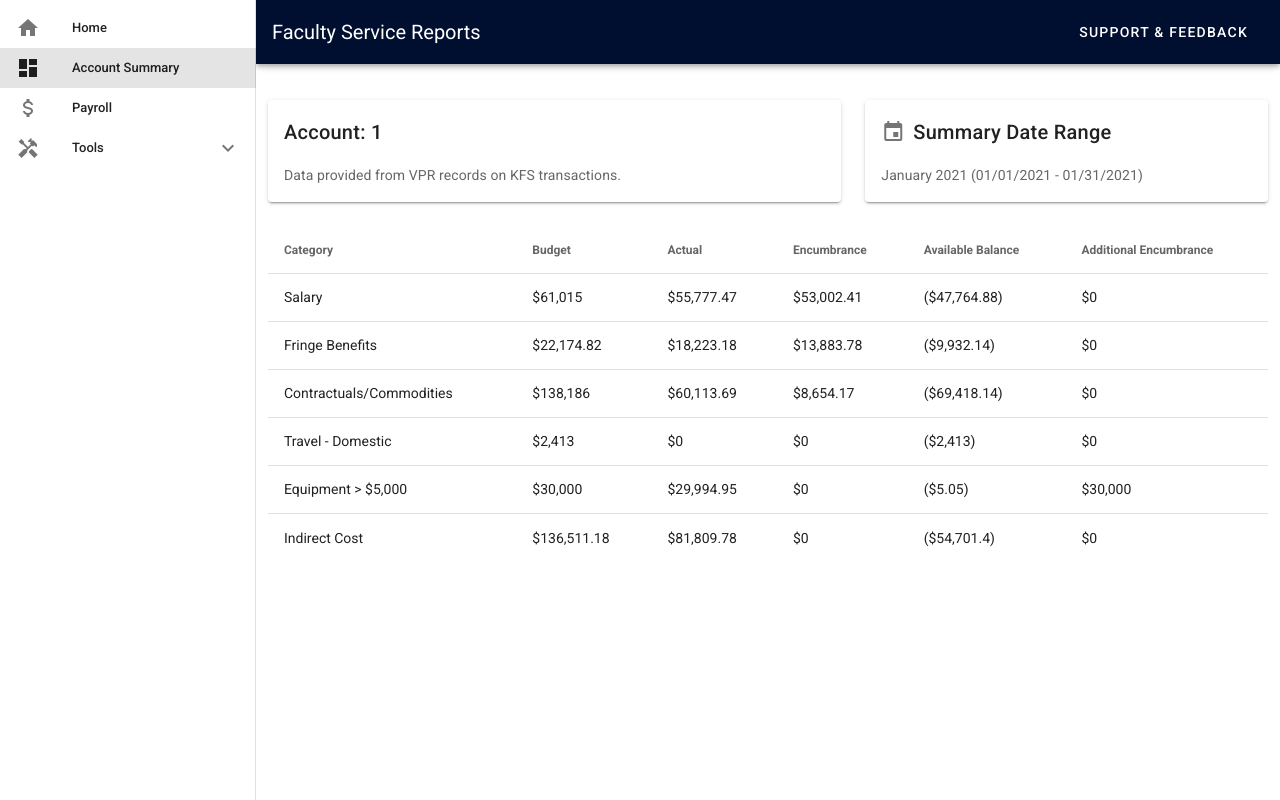
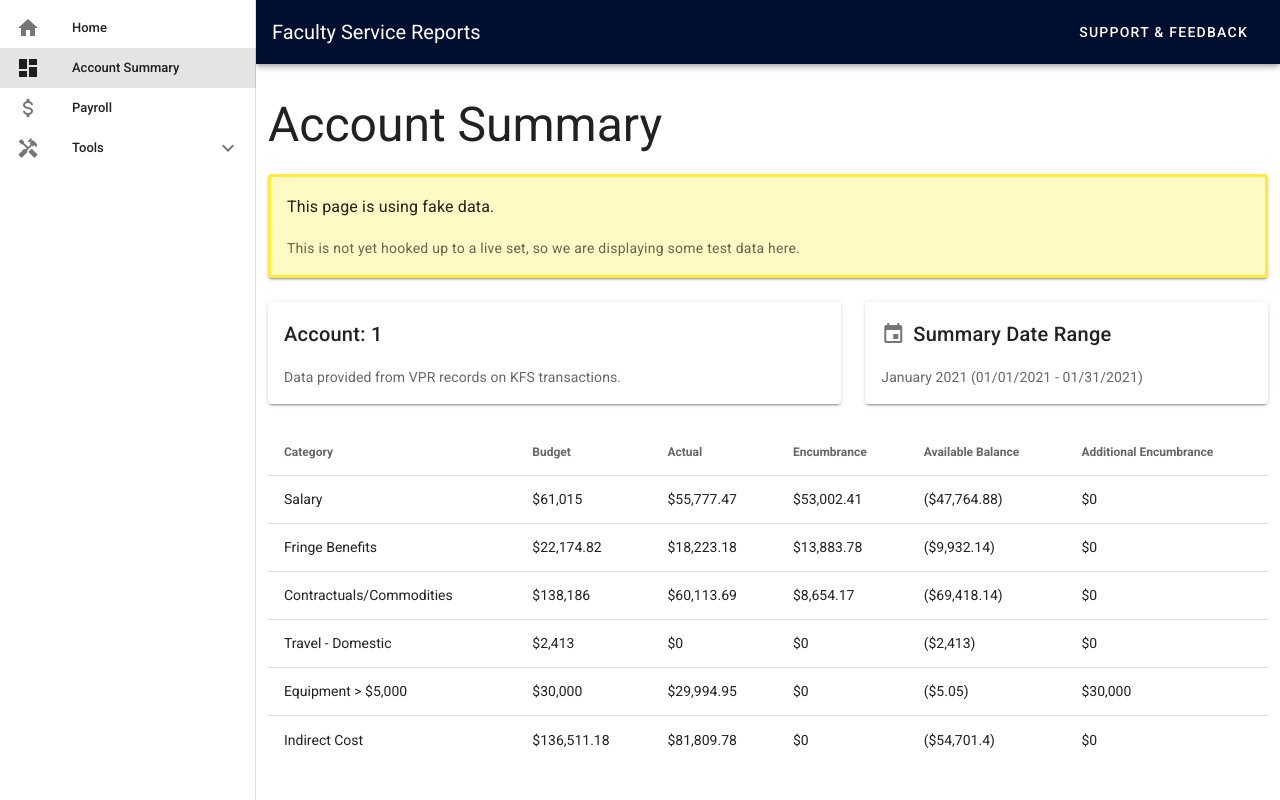
Before and after one commit to uconndxlab/faculty-service-reports, a Vue app in the folder frontend/: page /account/1 in a window 1280 px wide. Built offline with nearby package versions, Linux system fonts and the light colour scheme.

Commit message:
added a warning message for test data, so we can differentiate from the paste views

```diff
--- /dev/null
+++ b/frontend/src/components/TestDataWarning.vue
@@ -0,0 +1,40 @@
+<template>
+    <v-card elevation="2" class="test-data-warning">
+        <v-card-title class="text-subtitle-1">{{ display_header_message }}</v-card-title>
+        <v-card-text>
+            <span class="text-body-2">{{ display_body_message }}</span>
+        </v-card-text>
+    </v-card>
+</template>
+
+<script>
+export default {
+    name: 'test-data-warning',
+    props: ['headerMessage', 'bodyMessage'],
+    computed: {
+        display_header_message() {
+            if ( this.headerMessage ) {
+                return this.headerMessage
+            }
+            return 'This page is using fake data.'
+        },
+        display_body_message() {
+            if ( this.bodyMessage ) {
+                return this.bodyMessage
+            }
+            return 'This is not yet hooked up to a live set, so we are displaying some test data here.'
+        }
+    }
+}
+</script>
+
+<style scoped>
+.test-data-warning {
+    border: 3px solid #FFEB3B;
+    background-color: #FFF9C4;
+}
+/* .test-data-warning {
+    border: 3px solid #EF5350;
+    background-color: #FFEBEE;
+} */
+</style>
--- a/frontend/src/views/Account.vue
+++ b/frontend/src/views/Account.vue
@@ -4,7 +4,19 @@
             <v-row
                 justify="center"
             >
+                <v-col>
+                    <h1 class="text-h3">Account Summary</h1>
+                </v-col>
+            </v-row>
+
+            <v-row
+                justify="center"
+            >
+                <v-col sm="12" v-if="fake">
+                    <test-data-warning></test-data-warning>
+                </v-col>
                 <v-col md="7">
+
                     <v-card>
                         <v-card-title class="text-h6">Account: {{ account_number }}</v-card-title>
                         <v-card-text>
@@ -45,11 +57,15 @@
 import { mapGetters, mapMutations } from 'vuex'
 import dayjs from 'dayjs'
 import AccountSummary from '@/components/AccountSummary.vue'
+import TestDataWarning from '@/components/TestDataWarning.vue'
 
 export default {
-    data: () => ({}),
+    data: () => ({
+        fake: true
+    }),
     components: {
-        AccountSummary
+        AccountSummary,
+        TestDataWarning
     },
     computed: {
         ...mapGetters({
--- a/frontend/src/views/ExcelPaste.vue
+++ b/frontend/src/views/ExcelPaste.vue
@@ -6,8 +6,12 @@
             >
                 <v-col>
                     <h1>Excel Paste</h1>
-                    <p>Purpose of this experiment is to simulate the Payroll Data paste functionality into a tool, so we can start working with the data as a drop in to their workflow.</p>
-                    <input type="text" @paste="onPaste" placeholder="Paste Here">
+
+                    <test-data-warning
+                        header-message="This is a test tool."
+                        body-message="Purpose of this experiment is to simulate the Payroll Data paste functionality into a tool, so we can start working with the data as a drop in to their workflow."
+                    ></test-data-warning>
+                    <input type="text" @paste="onPaste" placeholder="Paste Here" class="mt-4">
                     <p>Pasted Output:</p>
                     <pre>{{ pastedContent }}</pre>
 
@@ -36,8 +40,10 @@
 </template>
 
 <script>
+import TestDataWarning from '@/components/TestDataWarning.vue'
 export default {
     name: "Excel-Paste",
+    components: { TestDataWarning },
     data() {
         return {
             pastedContent: ''
--- a/frontend/src/views/ExportPDF.vue
+++ b/frontend/src/views/ExportPDF.vue
@@ -7,7 +7,11 @@
                 <v-col>
                     <h1>Export PDF Tool</h1>
 
-                    <p>This is purely experimental at the moment, there is no functional use besides testing PDF generation tools at the moment.</p>
+                    <test-data-warning
+                        header-message="This is a test tool."
+                        body-message="This is purely experimental at the moment, there is no functional use besides testing PDF generation tools at the moment."
+                        class="mb-4"
+                    ></test-data-warning>
 
                     <v-btn
                         type="primary"
@@ -49,8 +53,10 @@
 
 <script>
 import { jsPDF } from "jspdf"
+import TestDataWarning from '@/components/TestDataWarning.vue'
 
 export default {
+    components: { TestDataWarning },
     data: () => ({
         buckets: [
             { name: 'BK', price: "12.89" },
--- a/frontend/src/views/Payroll.vue
+++ b/frontend/src/views/Payroll.vue
@@ -6,6 +6,12 @@
             >
                 <v-col>
                     <h1 class="text-h3">Payroll</h1>
+                </v-col>
+            </v-row>
+
+            <v-row>
+                <v-col sm="12" v-if="fake">
+                    <test-data-warning></test-data-warning>
                 </v-col>
             </v-row>
 
@@ -141,6 +147,7 @@
 <script>
 import { mapGetters } from 'vuex'
 import PayPeriodCalculator from '@/components/PayPeriodCalculator.vue'
+import TestDataWarning from '@/components/TestDataWarning.vue'
 import dayjs from 'dayjs'
 import isSameOrBefore from 'dayjs/plugin/isSameOrBefore'
 import dayjsBusinessDays from 'dayjs-business-days'
@@ -149,8 +156,9 @@ dayjs.extend(dayjsBusinessDays)
 dayjs.extend(isSameOrBefore)
 
 export default {
-    components: { PayPeriodCalculator },
+    components: { PayPeriodCalculator, TestDataWarning },
     data: () => ({
+        fake: true,
         metadataCSSClass: 'text-h6 text--primary',
         payPeriodCalculatorDialog: false,
         payrollEntriesHeaders: [
```
